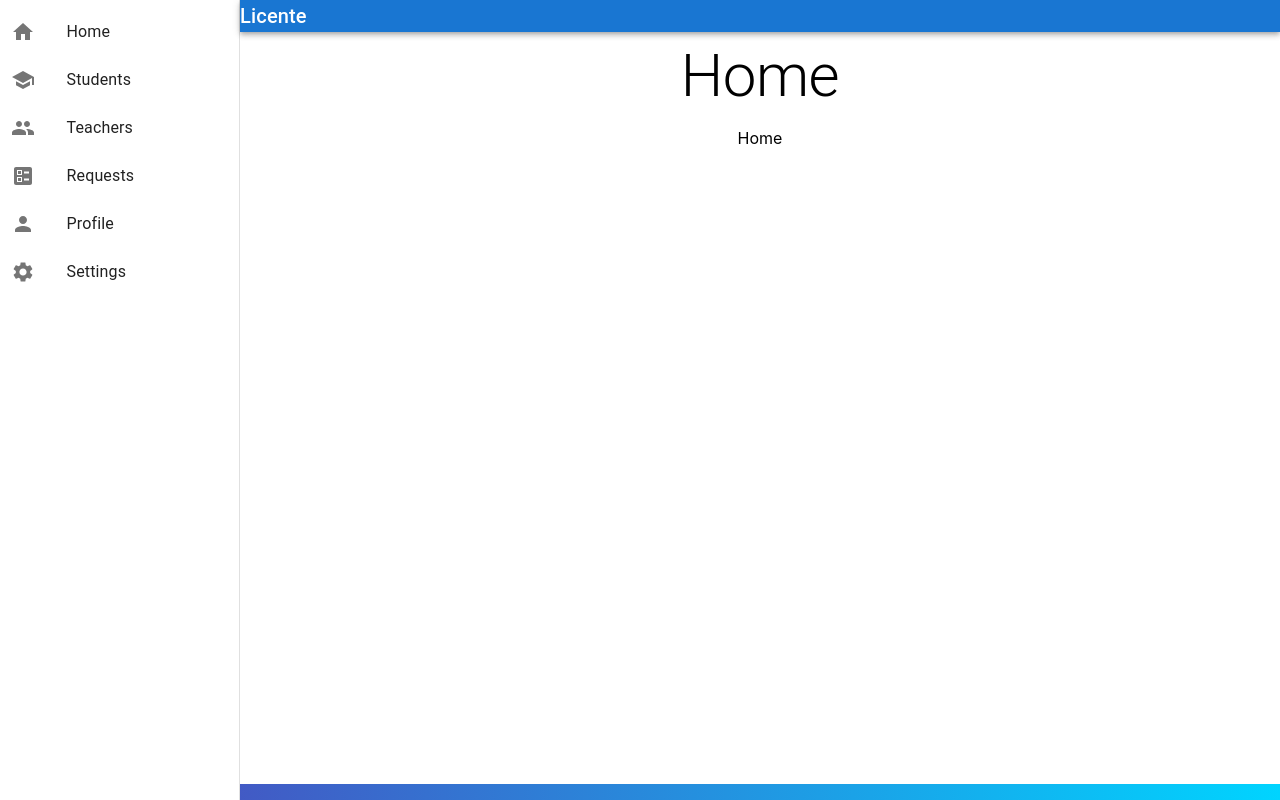
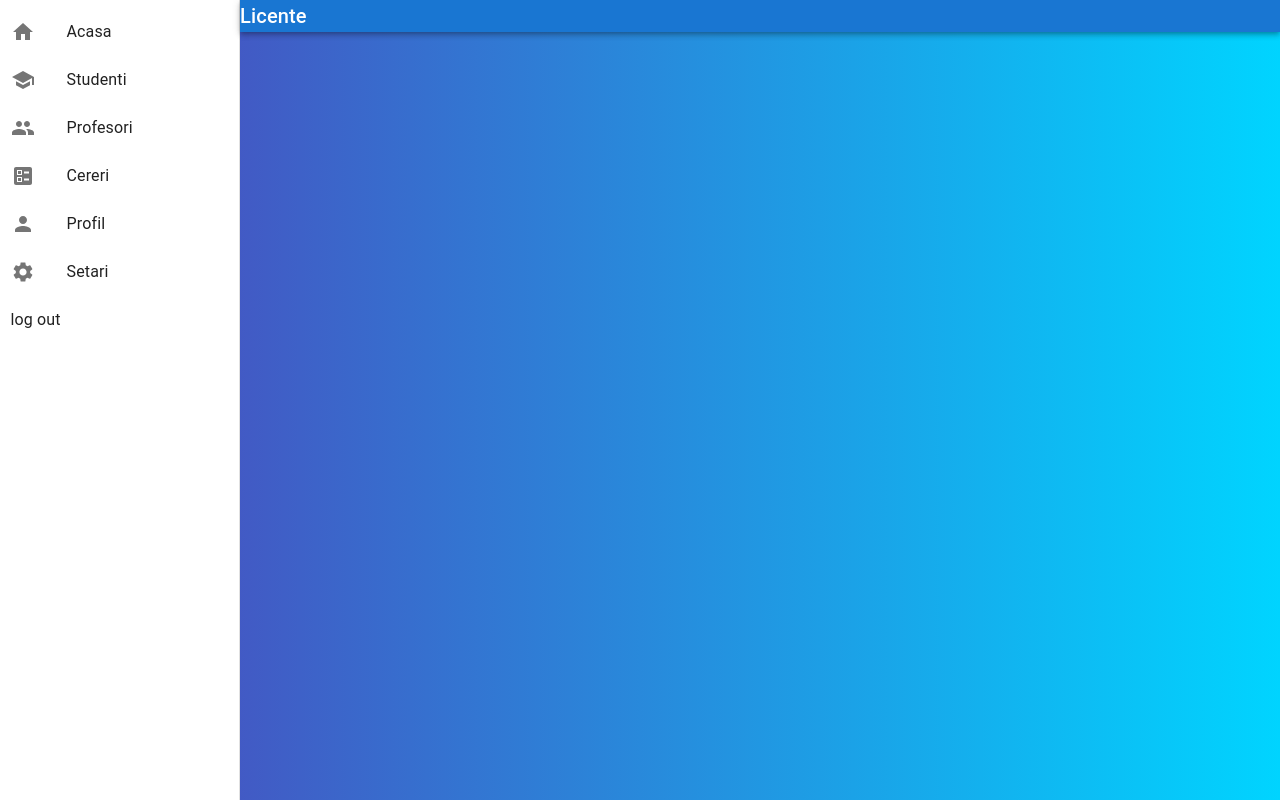
Before and after one commit to georgimarian/diss-frontend, a React (Create React App) app in the folder ui/: page / in a window 1280 px wide. Built offline with nearby package versions, Linux system fonts and the light colour scheme; sample sign-in values are in the browser's storage.

Commit message:
Add login redirect, hide appbar and menu from login and register

```diff
--- a/ui/src/App.tsx
+++ b/ui/src/App.tsx
@@ -1,26 +1,11 @@
 import { BrowserRouter as Router, Route, Routes} from "react-router-dom";
-import { Box, Typography, styled } from "@mui/material";
-import MuiAppBar, { AppBarProps as MuiAppBarProps } from '@mui/material/AppBar';
+import { Box } from "@mui/material";
 
-import Home from "./pages/Home";
-import Teachers from './pages/Teachers';
-import Students from './pages/Students';
-import Requests from './pages/Requests';
-import Profile from './pages/Profile';
-import Settings from './pages/Settings';
+import Main from "./pages/Main";
 
-import Menu from './components/Menu';
 import './App.css';
 import Login from "./pages/Login";
 import Register from "./pages/Register";
-
-const AppBar = styled(MuiAppBar, {
-    shouldForwardProp: (prop) => prop !== 'open',
-  })<MuiAppBarProps>(({ theme }) => ({
-    zIndex: theme.zIndex.drawer + 1,
-    marginLeft: 240,
-    width: `calc(100% - ${240}px)`,
-}));
 
 function App() {
   return (
@@ -30,32 +15,14 @@ function App() {
           width: "100%",
           height: "100vh",
           display: "flex",
-          justifyContent: "space-between",
+          justifyContent: "center",
           alignItems: "center",
           background:
             "linear-gradient(90deg, rgba(81,62,183,1) 0%, rgba(0,212,255,1) 100%)",
         }}
       >
-        <AppBar position="absolute">
-        <Typography
-              component="h1"
-              variant="h6"
-              color="inherit"
-              noWrap
-              sx={{ flexGrow: 1 }}
-            >
-              Licente
-            </Typography>
-        </AppBar>
-        <Menu />
-
         <Routes>
-          <Route path="/" element={<Home />} />
-          <Route path="/teachers" element={<Teachers />} />
-          <Route path="/students" element={<Students />} />
-          <Route path="/requests" element={<Requests />} />
-          <Route path="/profile" element={<Profile />} />
-          <Route path="/settings" element={<Settings />} />
+          <Route path="*" element={<Main />} />
           <Route path="/login" element={<Login />} />
           <Route path="/register" element={<Register />} />
         </Routes>
--- a/ui/src/components/AppPage.tsx
+++ b/ui/src/components/AppPage.tsx
@@ -1,7 +1,7 @@
 import { ReactElement } from "react";
 import { Box, Typography } from "@mui/material";
 
-const AppPage = (props: {title: string, children: ReactElement}) : JSX.Element => {
+const AppPage = (props: {title: string, children: ReactElement | Array<ReactElement>}) : JSX.Element => {
   return (
     <Box
       sx={{
--- a/ui/src/components/Menu.tsx
+++ b/ui/src/components/Menu.tsx
@@ -11,12 +11,12 @@ import BallotIcon from '@mui/icons-material/Ballot';
 import MuiDrawer from '@mui/material/Drawer';
 
 const menuItems = [
-  {title: 'Home', path: '/', icon: <HomeIcon />},
-  {title: 'Students', path: '/students', icon: <SchoolIcon />},
-  {title: 'Teachers', path: '/teachers', icon: <PeopleIcon />},
-  {title: 'Requests', path: '/requests', icon: <BallotIcon />},
-  {title: 'Profile', path: '/profile', icon: <PersonIcon />},
-  {title: 'Settings', path: '/settings', icon: <SettingsIcon />},
+  {title: 'Acasa', path: '/home', icon: <HomeIcon />},
+  {title: 'Studenti', path: '/students', icon: <SchoolIcon />},
+  {title: 'Profesori', path: '/teachers', icon: <PeopleIcon />},
+  {title: 'Cereri', path: '/requests', icon: <BallotIcon />},
+  {title: 'Profil', path: '/profile', icon: <PersonIcon />},
+  {title: 'Setari', path: '/settings', icon: <SettingsIcon />},
 ]
 
 const drawerWidth = 240;
@@ -43,6 +43,11 @@ const Drawer = styled(MuiDrawer, { shouldForwardProp: (prop) => prop !== 'open'
 const Menu = () => {
   const navigate = useNavigate();
 
+  const logout = () => {
+    localStorage.removeItem('user');
+    navigate('/login');
+  }
+
   const list = () => (
     <Box
       sx={{ width: 250 }}
@@ -57,6 +62,9 @@ const Menu = () => {
             <ListItemText primary={title} />
           </ListItem>
         ))}
+        <ListItem button key='logout' onClick={() => logout()}>
+          <ListItemText primary='log out' />
+        </ListItem>
       </List>
     </Box>
   );
--- a/ui/src/pages/Login.tsx
+++ b/ui/src/pages/Login.tsx
@@ -1,7 +1,10 @@
+import {useState} from "react";
+import { useNavigate } from "react-router-dom";
+
+import {Box, IconButton, InputAdornment, TextField} from "@mui/material";
+import {Visibility, VisibilityOff} from "@mui/icons-material";
+
 import CustomForm from "../components/CustomForm";
-import {Box, IconButton, InputAdornment, TextField} from "@mui/material";
-import {useState} from "react";
-import {Visibility, VisibilityOff} from "@mui/icons-material";
 
 const Login = () => {
     const [showPassword, setShowPassword] = useState(false)
@@ -9,16 +12,22 @@ const Login = () => {
         username: '',
         password: '',
     });
+    const navigate = useNavigate();
 
     const handleChange = (prop: string) => (event: React.ChangeEvent<HTMLInputElement>) => {
         setValues({...values, [prop]: event.target.value});
     };
 
+    const login = () => {
+        localStorage.setItem('user', JSON.stringify(values.username));
+        navigate('/home');
+    }
+
     return <CustomForm
         accentColor={'pink'}
         title={"LOGIN"}
         buttonLabel={"LOGIN"}
-        buttonAction={() => console.log(values)}
+        buttonAction={() => login()}
         path={'/register'}
         pathLabel={'register'}
         info={'Nu aveti cont?'}
--- /dev/null
+++ b/ui/src/pages/Main.tsx
@@ -0,0 +1,60 @@
+import { Route, Routes, Navigate} from "react-router-dom";
+import { Box, Typography, styled } from "@mui/material";
+import MuiAppBar, { AppBarProps as MuiAppBarProps } from '@mui/material/AppBar';
+
+import Home from "./Home";
+import Teachers from './Teachers';
+import Students from './Students';
+import Requests from './Requests';
+import Profile from './Profile';
+import Settings from './Settings';
+import Menu from '../components/Menu';
+
+const AppBar = styled(MuiAppBar, {
+    shouldForwardProp: (prop) => prop !== 'open',
+  })<MuiAppBarProps>(({ theme }) => ({
+    zIndex: theme.zIndex.drawer + 1,
+    marginLeft: 240,
+    width: `calc(100% - ${240}px)`,
+}));
+
+const Main = () => {
+  return localStorage.getItem('user')
+  ? (
+    <Box
+      sx={{
+        width: "100%",
+        height: "100vh",
+        display: "flex",
+        justifyContent: "space-between",
+        alignItems: "center",
+        background:
+          "linear-gradient(90deg, rgba(81,62,183,1) 0%, rgba(0,212,255,1) 100%)",
+      }}
+    >
+      <AppBar position="absolute">
+        <Typography
+              component="h1"
+              variant="h6"
+              color="inherit"
+              noWrap
+              sx={{ flexGrow: 1 }}
+            >
+              Licente
+            </Typography>
+      </AppBar>
+      <Menu />
+        <Routes>
+          <Route path="/home" element={<Home />} />
+          <Route path="/teachers" element={<Teachers />} />
+          <Route path="/students" element={<Students />} />
+          <Route path="/requests" element={<Requests />} />
+          <Route path="/profile" element={<Profile />} />
+          <Route path="/settings" element={<Settings />} />
+        </Routes>
+    </Box>
+  )
+  : <Navigate to='/login' replace />;
+}
+
+export default Main;
```
